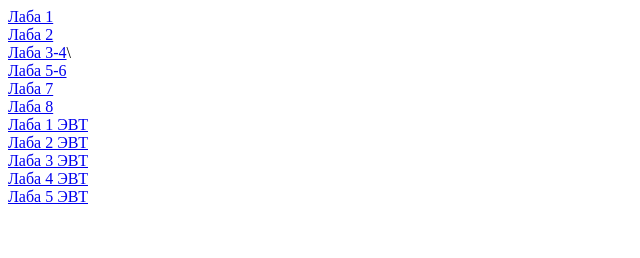
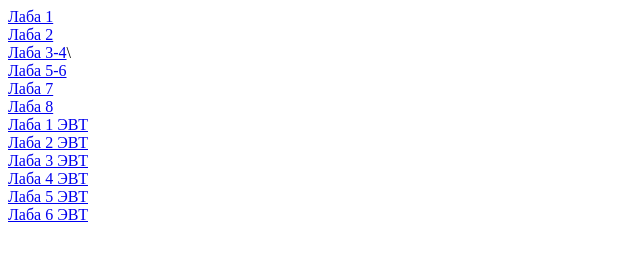
Before and after one commit to ElizavetaKn/ElizavetaKn.github.io, a plain HTML site: page index.html in a window 1280 px wide. Shown: the full height of the page, 0-640 px from the left. Drawn offline with Linux system fonts and the light colour scheme.

Commit message:
Update index.html

```diff
--- a/index.html
+++ b/index.html
@@ -23,5 +23,7 @@
     <a href="Laba_4/EVT_lab8.html">Лаба 4 ЭВТ<a/>
     <br>
     <a href="Laba_5/EVT_lab9.html">Лаба 5 ЭВТ<a/>
+    <br>
+    <a href="Laba_6/index.html">Лаба 6 ЭВТ<a/>
   </body>
 </html>
```
